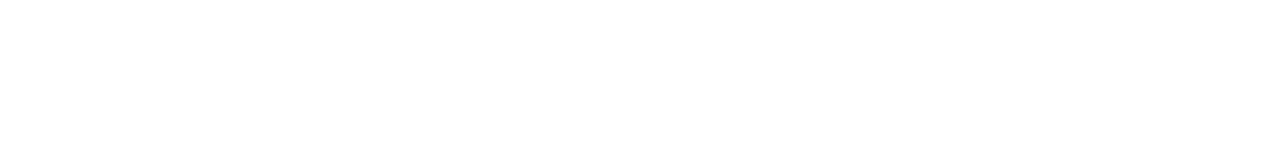
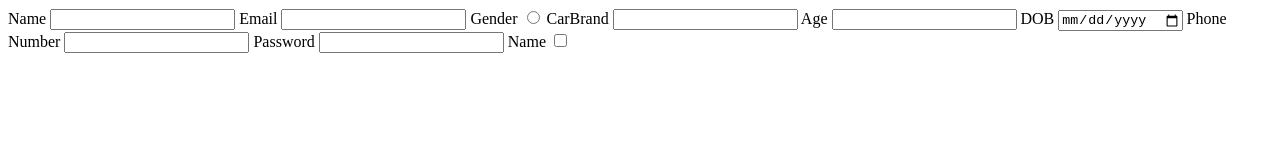
Before and after one commit to acciojob/signup-form-car-Raju-ranjan-nitp, a website: page main.html in a window 1280 px wide. Drawn offline with Linux system fonts and the light colour scheme.

Commit message:
created a submission

```diff
--- a/main.html
+++ b/main.html
@@ -9,7 +9,37 @@
 <body>
 	<!-- the entire body must be written by student -->
     <script type="text/javascript" src="./script.js">
+
 </script>
+	<form id="my-form" method="post">
+		<label for="name">Name</label>
+		<input type="text" id="name" required>
+
+		<label for="email">Email</label>
+		<input type="email" id="email" required>
+
+		<label for="gender">Gender</label>
+		<input type="radio" id="gender" required>
+
+		<label for="cars">CarBrand</label>
+		<input type="select" id="cars" required>
+
+		<label for="age">Age</label>
+		<input type="number" id="age" required>
+
+		<label for="dob">DOB</label>
+		<input type="date" id="dob" required>
+
+		<label for="tel">Phone Number</label>
+		<input type="tel" id="tel" >
+
+		<label for="password">Password</label>
+		<input type="password" id="password" required>
+
+		<label for="tos">Name</label>
+		<input type="checkbox" id="tos" required>
+
+	</form>
 
 </body>
 
```
